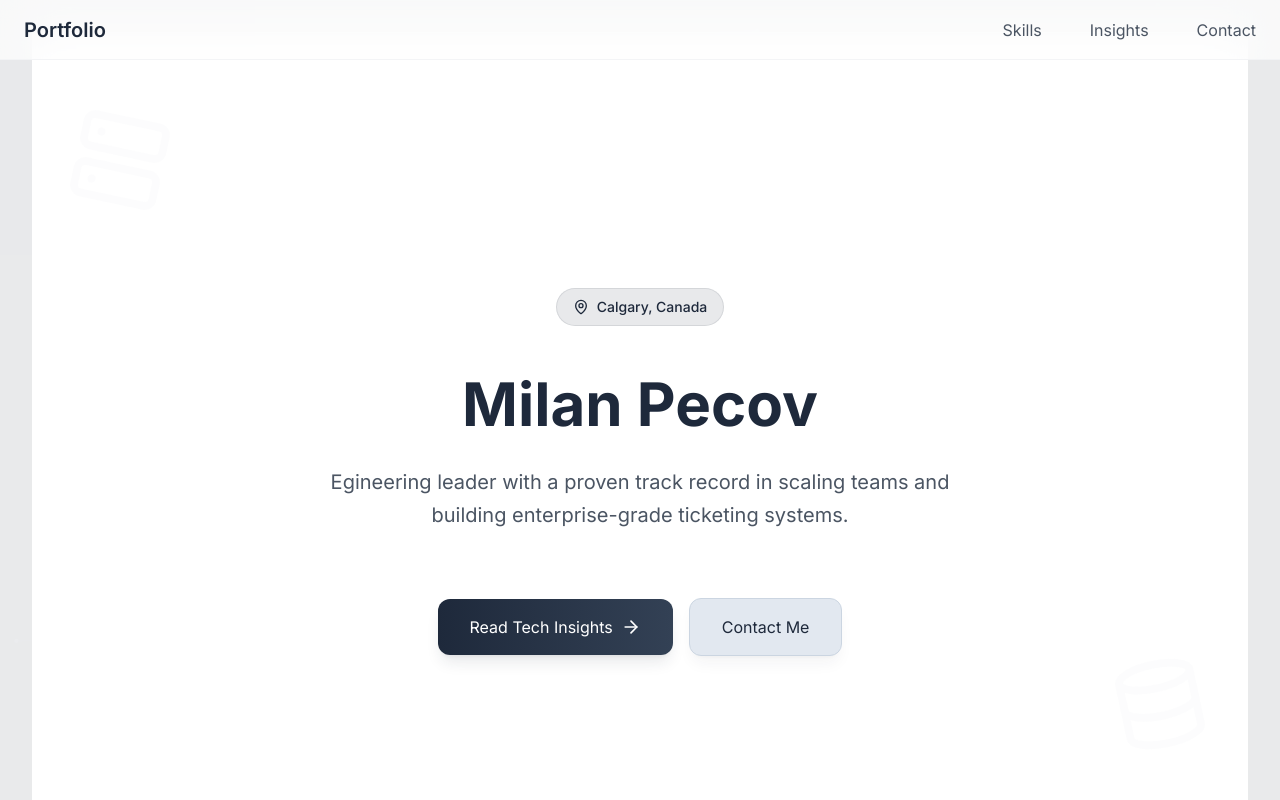
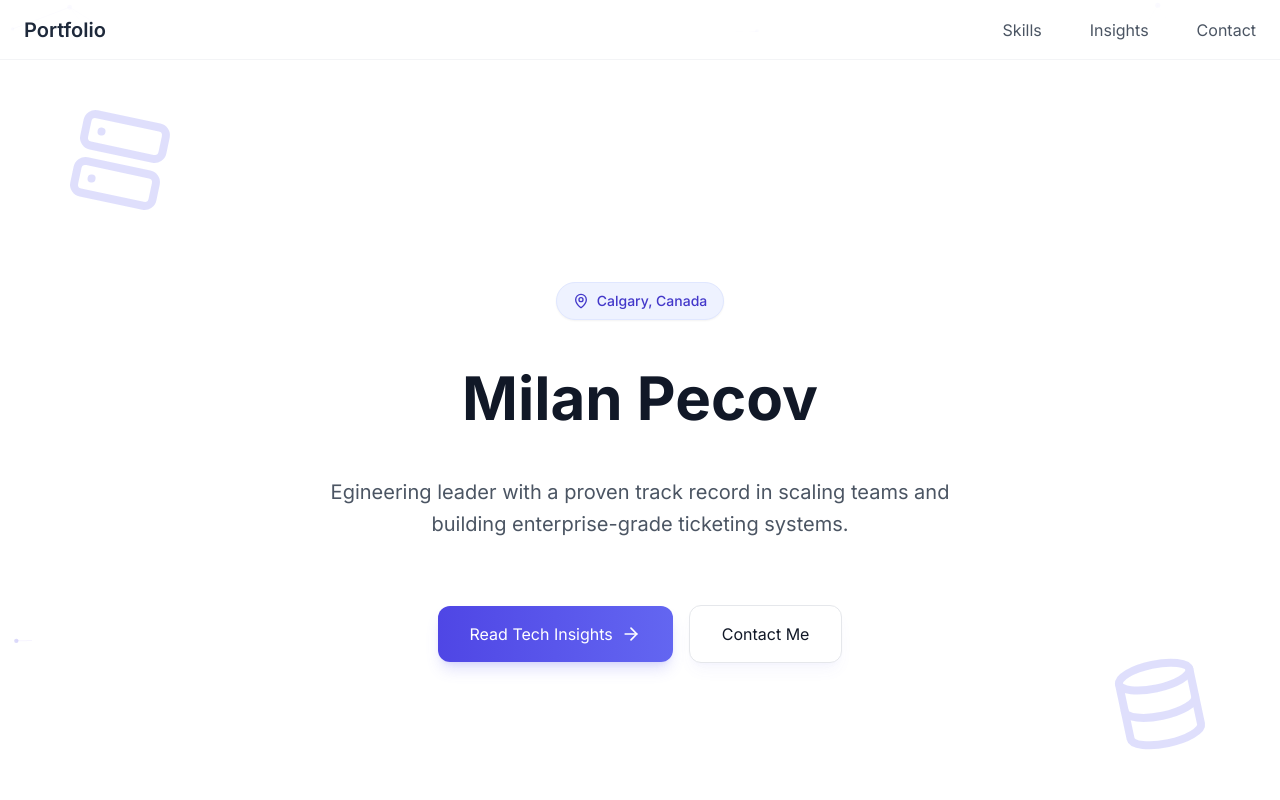
Before and after one commit to MilanPecov/devfolio-galaxy, a React (Vite) app: page / in a window 1280 px wide. Shown: the top 800 px of the page. Built offline with nearby package versions, Linux system fonts and the light colour scheme.

Commit message:
Restore background animation
The background animation has been removed and will be restored.  The commit also aims to improve contrast colors.

```diff
--- a/src/components/Hero.tsx
+++ b/src/components/Hero.tsx
@@ -25,19 +25,19 @@ const Hero = () => {
         options={{
           background: {
             color: {
-              value: "#1E293B",
+              value: "transparent",
             },
           },
           fpsLimit: 120,
           particles: {
             color: {
-              value: "#FFFFFF",
+              value: "#4F46E5",
             },
             links: {
-              color: "#FFFFFF",
+              color: "#4F46E5",
               distance: 150,
               enable: true,
-              opacity: 0.1,
+              opacity: 0.15,
               width: 1,
             },
             move: {
@@ -57,7 +57,7 @@ const Hero = () => {
               value: 80,
             },
             opacity: {
-              value: 0.1,
+              value: 0.2,
             },
             size: {
               value: { min: 1, max: 3 },
@@ -65,45 +65,45 @@ const Hero = () => {
           },
           detectRetina: true,
         }}
-        className="absolute inset-0 -z-10 opacity-10"
+        className="absolute inset-0 -z-10"
       />
 
-      {/* Grid background pattern */}
+      {/* Grid background pattern with gradient overlay */}
       <div className="absolute inset-0 -z-10">
-        <div className="absolute inset-0 bg-[linear-gradient(90deg,rgba(238,238,238,0.3)_1px,transparent_1px),linear-gradient(rgba(238,238,238,0.3)_1px,transparent_1px)] bg-[size:24px_24px]"></div>
-        <div className="absolute inset-0 bg-gradient-to-b from-white via-white/95 to-[#F8FAFC]"></div>
+        <div className="absolute inset-0 bg-[linear-gradient(90deg,rgba(79,70,229,0.1)_1px,transparent_1px),linear-gradient(rgba(79,70,229,0.1)_1px,transparent_1px)] bg-[size:24px_24px]"></div>
+        <div className="absolute inset-0 bg-gradient-to-b from-white/90 via-white/85 to-white/95"></div>
       </div>
 
       {/* Decorative elements */}
-      <Server className="absolute top-20 left-10 text-gray-100 w-24 h-24 rotate-12 opacity-20" />
-      <Database className="absolute bottom-20 right-10 text-gray-100 w-24 h-24 -rotate-12 opacity-20" />
+      <Server className="absolute top-20 left-10 text-indigo-500 w-24 h-24 rotate-12 opacity-20" />
+      <Database className="absolute bottom-20 right-10 text-indigo-500 w-24 h-24 -rotate-12 opacity-20" />
 
       <div className="container mx-auto px-6">
-        <div className="max-w-3xl mx-auto text-center space-y-8 animate-fade-up backdrop-blur-[2px]">
-          <span className="inline-flex items-center gap-2 px-4 py-2 bg-[#1E293B]/10 text-[#1E293B] rounded-full text-sm font-medium mb-4 backdrop-blur-sm border border-[#1E293B]/10">
+        <div className="max-w-3xl mx-auto text-center space-y-8 animate-fade-up">
+          <span className="inline-flex items-center gap-2 px-4 py-2 bg-indigo-50 text-indigo-700 rounded-full text-sm font-medium mb-4 border border-indigo-100 shadow-sm">
             <MapPin size={16} />
             Calgary, Canada
           </span>
-          <h1 className="text-4xl md:text-6xl font-bold text-[#1E293B] leading-tight">
+          <h1 className="text-4xl md:text-6xl font-bold text-gray-900 leading-tight">
             Milan Pecov
           </h1>
-          <p className="text-xl text-gray-600 max-w-2xl mx-auto leading-relaxed min-h-[84px]">
+          <p className="text-xl text-gray-600 max-w-2xl mx-auto leading-relaxed min-h-[84px] bg-white/50 rounded-lg p-4">
             {displayText}
             {isTyping && (
-              <span className="inline-block w-1 h-5 ml-1 bg-gray-400 animate-pulse" />
+              <span className="inline-block w-1 h-5 ml-1 bg-indigo-400 animate-pulse" />
             )}
           </p>
           <div className="flex flex-col sm:flex-row items-center justify-center gap-4 pt-4">
             <a
               href="#blog"
-              className="group w-full sm:w-auto inline-flex items-center justify-center gap-2 bg-gradient-to-r from-[#1E293B] to-[#334155] text-white px-8 py-4 rounded-lg hover:from-[#334155] hover:to-[#1E293B] transition-all duration-300 shadow-lg shadow-[#1E293B]/10 hover:shadow-xl hover:shadow-[#1E293B]/20"
+              className="group w-full sm:w-auto inline-flex items-center justify-center gap-2 bg-gradient-to-r from-indigo-600 to-indigo-500 text-white px-8 py-4 rounded-lg hover:from-indigo-500 hover:to-indigo-600 transition-all duration-300 shadow-lg shadow-indigo-500/20 hover:shadow-xl hover:shadow-indigo-500/30"
             >
               Read Tech Insights
               <ArrowRight size={20} className="group-hover:translate-x-1 transition-transform" />
             </a>
             <a
               href="#contact"
-              className="w-full sm:w-auto inline-flex items-center justify-center gap-2 bg-[#E2E8F0] hover:bg-[#F1F5F9] text-[#1E293B] px-8 py-4 rounded-lg transition-all duration-300 shadow-lg shadow-[#1E293B]/5 hover:shadow-xl hover:shadow-[#1E293B]/10 border border-[#CBD5E1]"
+              className="w-full sm:w-auto inline-flex items-center justify-center gap-2 bg-white hover:bg-gray-50 text-gray-900 px-8 py-4 rounded-lg transition-all duration-300 shadow-lg shadow-indigo-500/5 hover:shadow-xl hover:shadow-indigo-500/10 border border-gray-200"
             >
               Contact Me
             </a>
```
